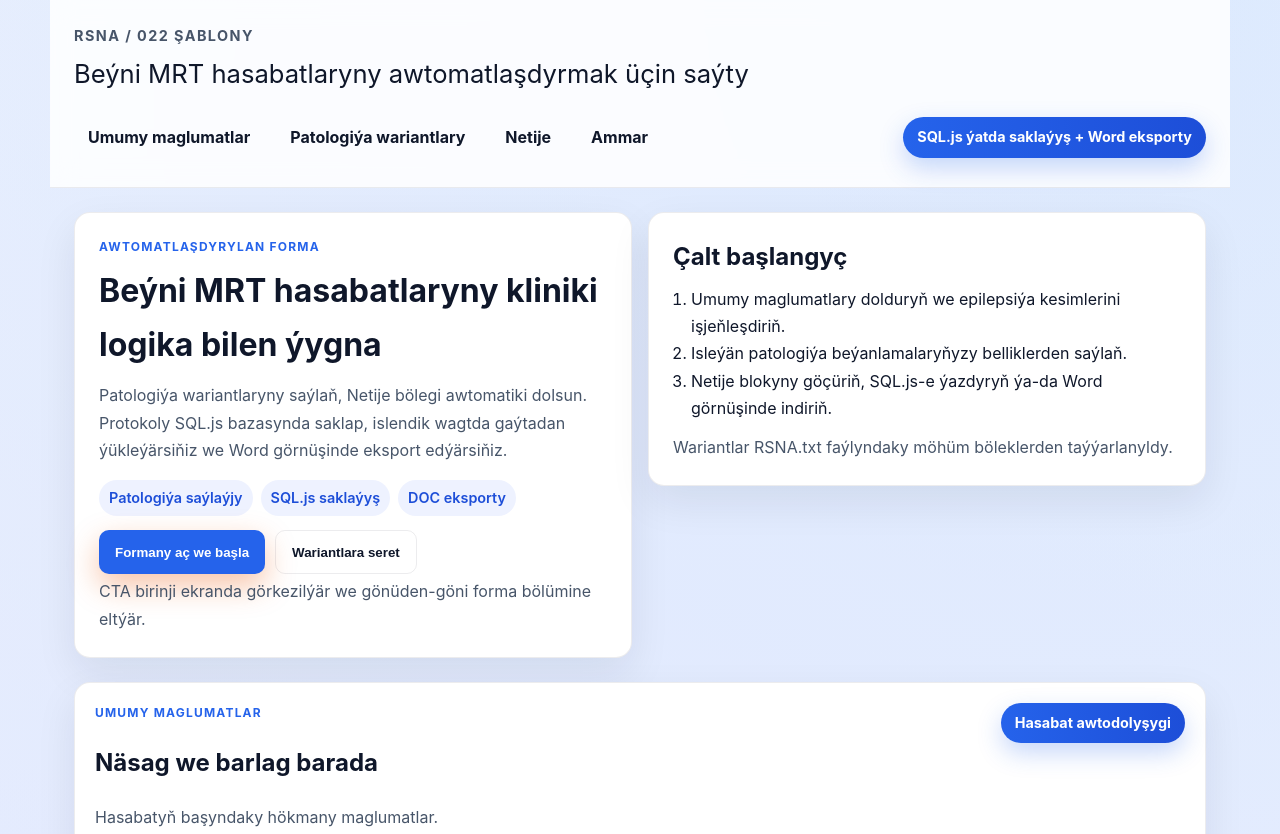
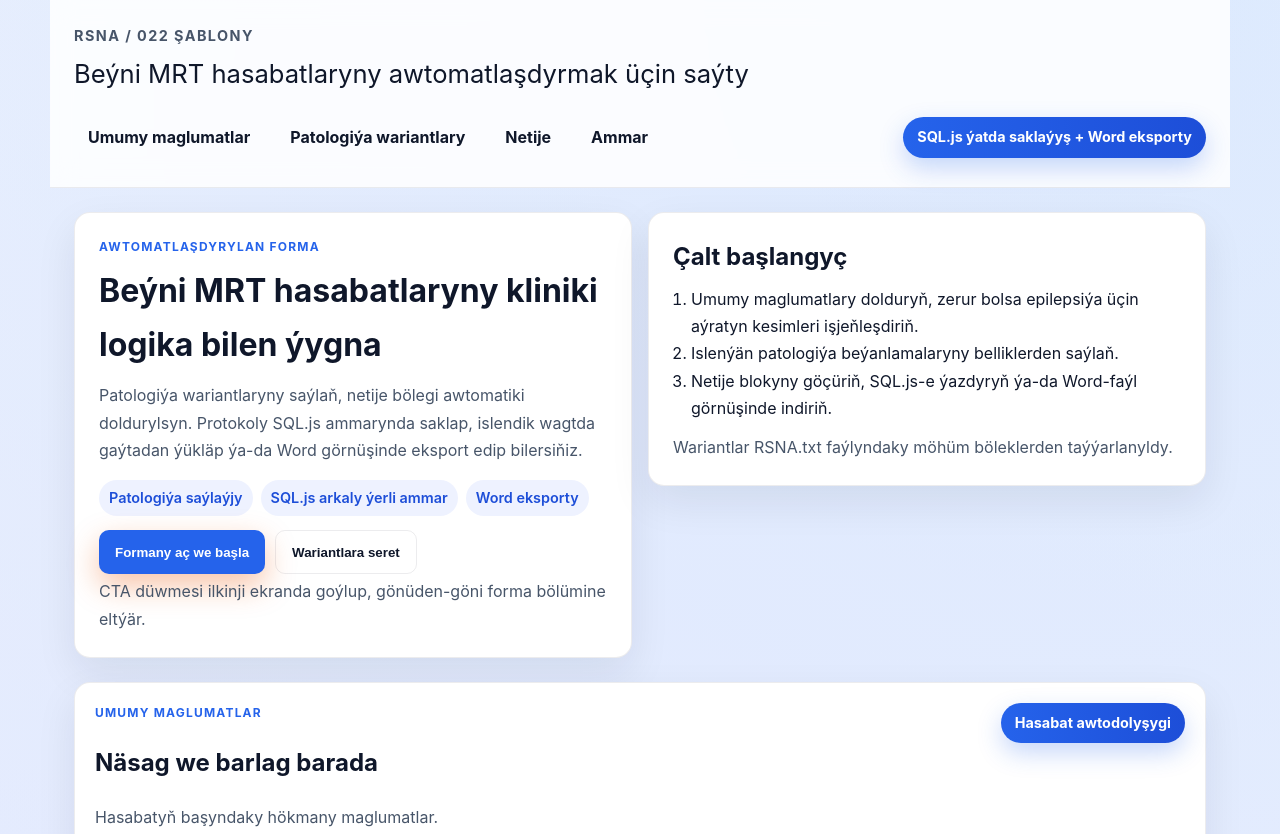
Before and after one commit to MaksatDowletow/MRI, a plain HTML site: page index.html in a window 1280 px wide. Shown: the top 834 px of the page. Drawn offline with nearby package versions, Linux system fonts and the light colour scheme; a web font is replaced by a local one.

Commit message:
Improve Turkmen copy across site

```diff
--- a/app.js
+++ b/app.js
@@ -56,26 +56,26 @@ function renderShell() {
         <p class="eyebrow">Awtomatlaşdyrylan forma</p>
         <h1>${variantCopy.heading}</h1>
         <p class="lead">
-          Patologiýa wariantlaryny saýlaň, Netije bölegi awtomatiki dolsun. Protokoly SQL.js bazasynda
-          saklap, islendik wagtda gaýtadan ýükleýärsiňiz we Word görnüşinde eksport edýärsiňiz.
+          Patologiýa wariantlaryny saýlaň, netije bölegi awtomatiki doldurylsyn. Protokoly SQL.js ammarynda
+          saklap, islendik wagtda gaýtadan ýükläp ýa-da Word görnüşinde eksport edip bilersiňiz.
         </p>
         <div class="tags">
           <span class="tag">Patologiýa saýlaýjy</span>
-          <span class="tag">SQL.js saklaýyş</span>
-          <span class="tag">DOC eksporty</span>
+          <span class="tag">SQL.js arkaly ýerli ammar</span>
+          <span class="tag">Word eksporty</span>
         </div>
         <div class="hero-cta">
           <button id="primaryCta" class="btn primary-cta" data-cta-variant="${variantCopy.cta}">${variantCopy.cta}</button>
           <button id="secondaryCta" class="btn ghost" aria-label="Patologiýa wariantlaryna geç">Wariantlara seret</button>
         </div>
-        <p class="muted cta-note">CTA birinji ekranda görkezilýär we gönüden-göni forma bölümine eltýär.</p>
+        <p class="muted cta-note">CTA düwmesi ilkinji ekranda goýlup, gönüden-göni forma bölümine eltýär.</p>
       </div>
       <div class="hero-panel">
         <h2>Çalt başlangyç</h2>
         <ol class="hero-list">
-          <li>Umumy maglumatlary dolduryň we epilepsiýa kesimlerini işjeňleşdiriň.</li>
-          <li>Isleýän patologiýa beýanlamalaryňyzy belliklerden saýlaň.</li>
-          <li>Netije blokyny göçüriň, SQL.js-e ýazdyryň ýa-da Word görnüşinde indiriň.</li>
+          <li>Umumy maglumatlary dolduryň, zerur bolsa epilepsiýa üçin aýratyn kesimleri işjeňleşdiriň.</li>
+          <li>Islenýän patologiýa beýanlamalaryny belliklerden saýlaň.</li>
+          <li>Netije blokyny göçüriň, SQL.js-e ýazdyryň ýa-da Word-faýl görnüşinde indiriň.</li>
         </ol>
         <p class="muted">Wariantlar RSNA.txt faýlyndaky möhüm böleklerden taýýarlanyldy.</p>
       </div>
@@ -118,7 +118,7 @@ function renderShell() {
         </label>
         <label class="form-field toggle">
           <input data-field="epilepsyCuts" type="checkbox" />
-          <span>Epilepsiýa ýagdaýynda ýörite kosý kesimler ýerine ýetirildi</span>
+          <span>Epilepsiýa ýagdaýynda ýörite gyýak kesimler ýerine ýetirildi</span>
         </label>
       </form>
     </section>
@@ -128,7 +128,7 @@ function renderShell() {
         <div>
           <p class="eyebrow">Patologiýa wariantlary</p>
           <h2 id="snippetHeading">Beýanlamalary bellik görnüşinde saýlaň</h2>
-          <p class="muted" id="snippetDescription">Her karta kliniki taýdan degişli standart sözlem toplumy bolup, saýlananlary awtomatiki netije girizýär.</p>
+          <p class="muted" id="snippetDescription">Her karta kliniki taýdan degişli standart sözlemleri jemleýär; saýlananlary awtomatiki netije bölümine geçirýär.</p>
         </div>
         <div class="pill">RSNA.txt esasynda</div>
       </div>
@@ -146,7 +146,7 @@ function renderShell() {
         <div>
           <p class="eyebrow">Goşmaça bellik</p>
           <h2 id="notesHeading">Erkin ýazgy</h2>
-          <p class="muted" id="notesDescription">Awtomatlaşdyrma üpjün etmeýän jikme-jiklikleri goşuň.</p>
+          <p class="muted" id="notesDescription">Awtomatlaşdyrylmadyk jikme-jiklikleri şu ýerde belläň.</p>
         </div>
         <div class="pill">Islege görä</div>
       </div>
@@ -167,7 +167,7 @@ function renderShell() {
         <div>
           <p class="eyebrow">Netije</p>
           <h2 id="previewHeading">Awtodöredilen tekst</h2>
-          <p class="muted" id="previewDescription">Saýlanan wariantlar esasynda düzülen görnüşli tekst.</p>
+          <p class="muted" id="previewDescription">Saýlanan wariantlaryň esasynda düzülen tertipli tekst.</p>
         </div>
         <div class="actions">
           <button id="copyReport" class="btn ghost" aria-label="Netije blokyny göçürmek">Köçürmek</button>
@@ -190,7 +190,7 @@ function renderShell() {
         <div>
           <p class="eyebrow">Protokol ammary</p>
           <h2>SQL.js bilen ýerli ýatda saklamak</h2>
-          <p class="muted">Döreden protokollaryňyzy offline görnüşde saklap, gaýtadan ulanyň.</p>
+          <p class="muted">Döreden protokollaryňyzy internet bolmasa-da saklap, gaýtadan ulanyň.</p>
         </div>
         <div class="pill" id="dbStatus">Ýüklenýär...</div>
       </div>
@@ -212,13 +212,13 @@ function renderShell() {
         <div>
           <p class="eyebrow">Analitika</p>
           <h2>Iň uly ýitgi bar bolan basgançak</h2>
-          <p class="muted">Woronka çäreleri boýunça sanly maglumatlar we A/B netijeleri.</p>
+          <p class="muted">Basgançaklaýyn geçişler boýunça sanly maglumatlar we A/B netijeleri.</p>
         </div>
         <div class="pill" id="dropoffBadge">Hasaplanýar...</div>
       </div>
       <div class="analytics-grid">
         <div>
-          <h3>Woronka basgançaklary</h3>
+          <h3>Basgançaklaýyn akym</h3>
           <ul class="funnel-list" id="funnelList"></ul>
         </div>
         <div>
--- a/index.html
+++ b/index.html
@@ -5,7 +5,7 @@
   <meta name="viewport" content="width=device-width, initial-scale=1.0, viewport-fit=cover" />
   <meta
     name="description"
-    content="RSNA/022 beýni MRT hasabat studiýasy: kliniki profilleri, autosave, SQL.js ammary we Word eksporty bilen schema-esasly forma."
+    content="RSNA/022 beýni MRT hasabat studiýasy: kliniki profilleri, awtoýatda saklama, SQL.js ammary we Word eksporty bilen schema-esasly forma."
   />
   <meta name="robots" content="index, follow" />
   <meta name="theme-color" content="#2563eb" />
--- a/rsnaSnippets.js
+++ b/rsnaSnippets.js
@@ -20,7 +20,7 @@ export const RSNA_SNIPPETS = [
       "Birinji gezek ýerine ýetirilen MRT barlagy.",
       "Gaýtadan geçirilen barlag, öňki MRT bilen deňeşdirme mümkin boldy.",
       "Öňki barlag bilen deňeşdirme: ____ seneden.",
-      "Epilepsiýa ýagdaýynda Silwiý aryklygyna paralel we perpendikulýar ýörite kosý kesimler ýerine ýetirildi.",
+      "Epilepsiýa ýagdaýynda Silwiý aryklygyna paralel we perpendikulýar ýörite gyýak kesimler ýerine ýetirildi.",
     ],
   },
   {
@@ -170,7 +170,7 @@ export const RSNA_SNIPPETS = [
     options: [
       "Türk sedlesi we gipofiz görnüşi adaty, ölçegi norma degişli.",
       "Gipofizde uzynlygy sagittal __ mm, koronar __ mm, akssial __ mm; adeno-neýrohypofiz differensiýasy saklanýar.",
-      "Supra-selýar sisterna ... mm aşak prolabirlenen, woronka süýşmesi ýok/ bar.",
+      "Supra-selýar sisterna ... mm aşak prolabirlenen, gipofiz dirneginiň süýşmesi ýok / bar.",
     ],
   },
   {
```
